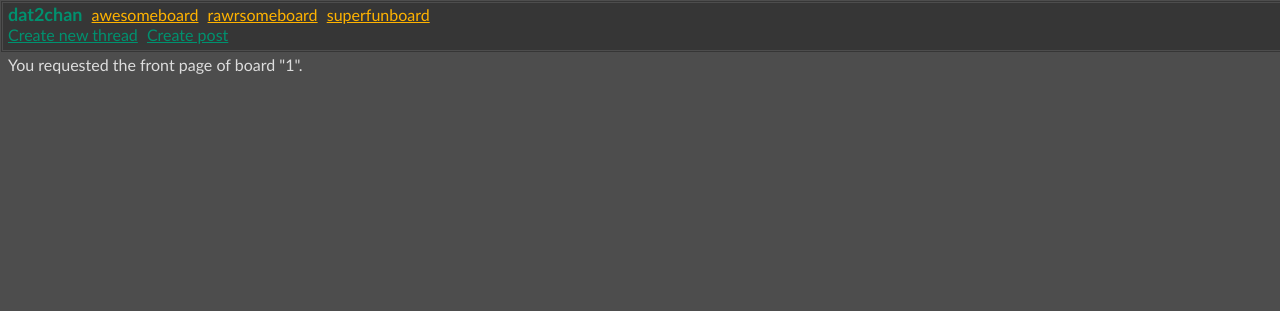
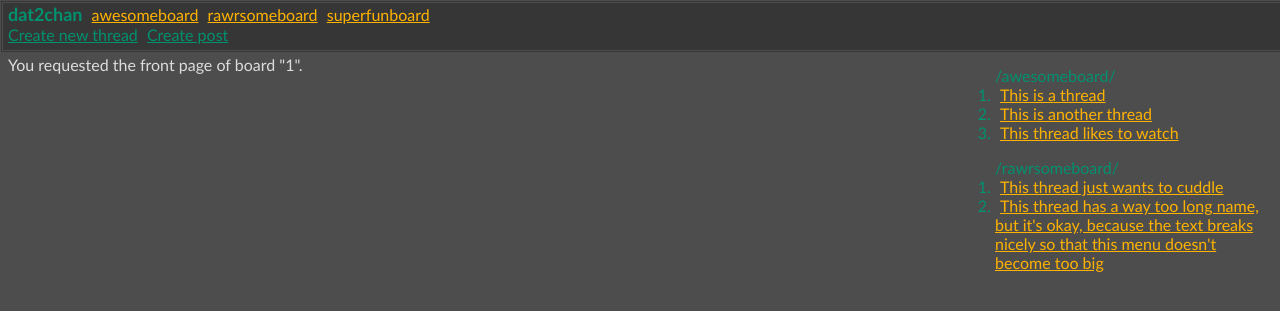
Before and after one commit to emiln/dat2chan, a PHP site: page /?url=1 in a window 1280 px wide. Shown: the top 311 px of the page. Run offline with PHP 8.4, Linux system fonts and the light colour scheme; some web fonts are replaced.

Commit message:
Added the first draft for the thread watcher

```diff
--- a/header.html
+++ b/header.html
@@ -22,5 +22,16 @@
         <a href="/dat2chan/reply">Create post</a>
         <!--Creates a new post in the current thread. If no thread is specified, the user will need to define which thread to post in or create a new thread-->
       </div>
+	  	<div id="watchlist">
+	<ol>/awesomeboard/
+	<li><a href="/dat2chan/awesomeboard/thread0">This is a thread</a></li>
+	<li><a href="/dat2chan/awesomeboard/thread1">This is another thread</a></li>
+	<li><a href="/dat2chan/awesomeboard/thread2">This thread likes to watch</a></li>
+	</ol>
+	<ol>/rawrsomeboard/
+	<li><a href="/dat2chan/rawrsomeboard/thread0">This thread just wants to cuddle</a></li>
+	<li><a href="/dat2chan/rawrsomeboard/thread1">This thread has a way too long name, but it's okay, because the text breaks nicely so that this menu doesn't become too big</a></li>
+	</ol>
     </div>
+	</div>
     <div id="content">
--- a/style.css
+++ b/style.css
@@ -43,3 +43,11 @@ margin-left: 5px;
 display: inline;
 color: #00916f;
 }
+div#watchlist {
+position:fixed;
+right:0px;
+top:50px;
+width:25%;
+margin-right:5px;
+
+}
```
